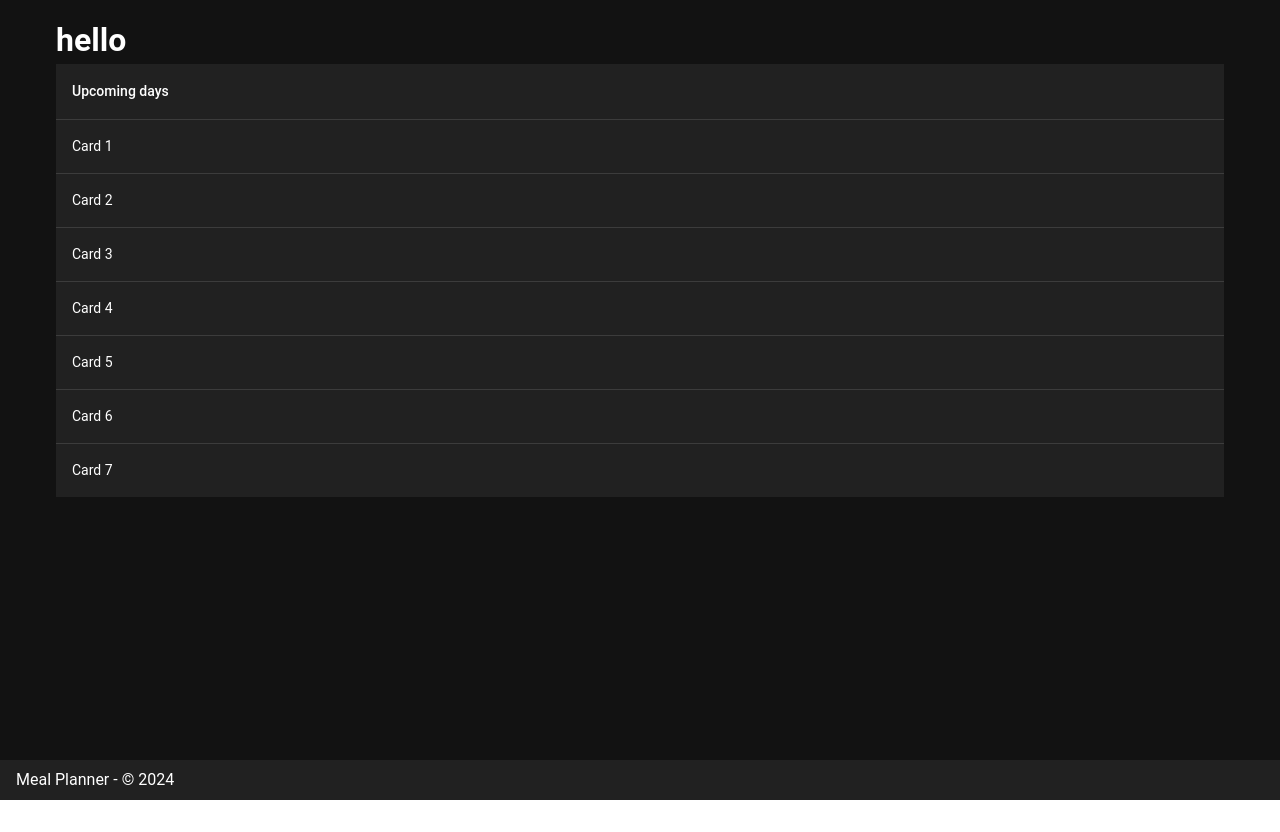
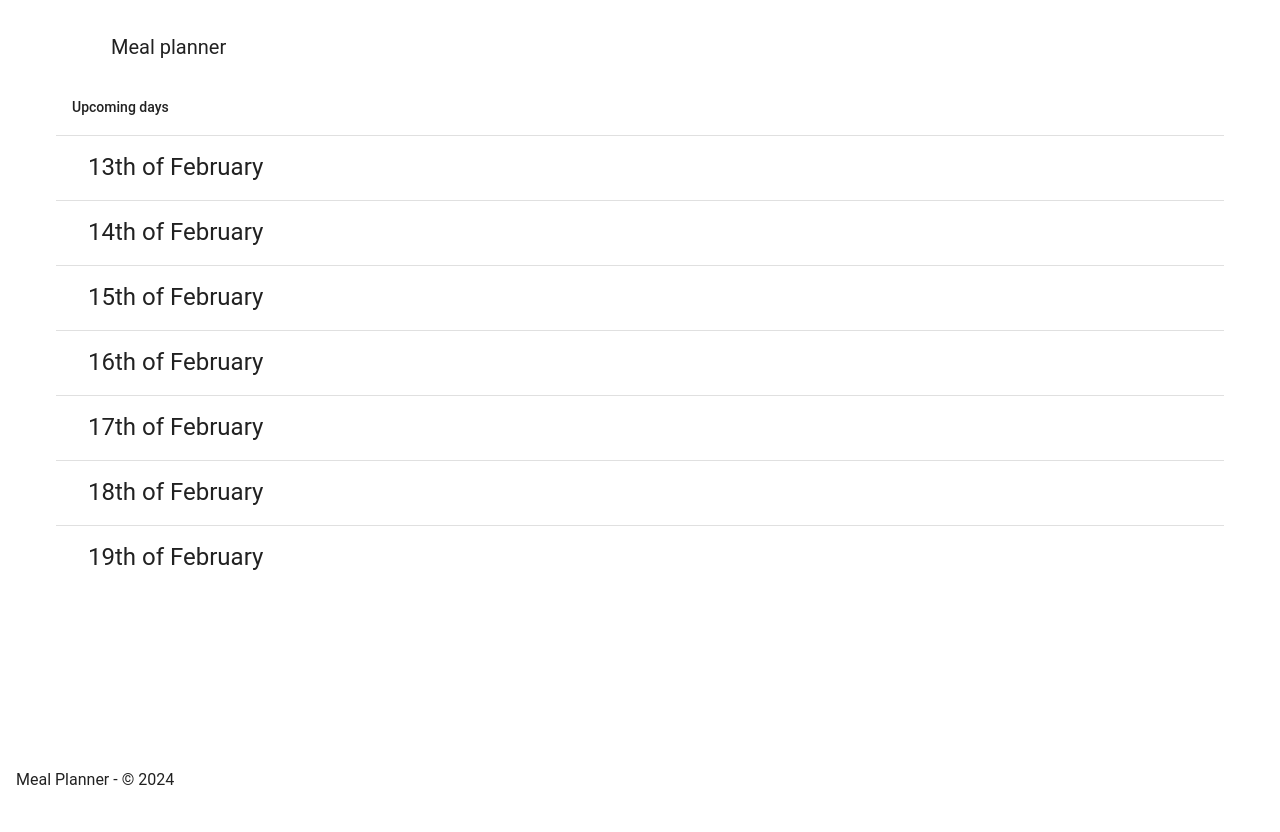
Before and after one commit to nekkox/Recipe-App, a Vue app: page / in a window 1280 px wide. Before the commit the page ends 800 px from the top, so only its background shows below. Built offline with nearby package versions, Linux system fonts and the light colour scheme; no server answers.

Commit message:
Create CalendarCard Component

```diff
--- a/package.json
+++ b/package.json
@@ -11,6 +11,7 @@
     "format": "prettier --write src/"
   },
   "dependencies": {
+    "material-design-icons-iconfont": "^6.7.0",
     "pinia": "^2.1.7",
     "vue": "^3.4.15",
     "vue-router": "^4.2.5",
--- a/src/App.vue
+++ b/src/App.vue
@@ -4,7 +4,7 @@ import { RouterLink, RouterView } from 'vue-router'
 </script>
 
 <template>
-<v-app theme="dark">
+<v-layout >
   <v-container class="main">
     <main>
 
@@ -16,7 +16,7 @@ import { RouterLink, RouterView } from 'vue-router'
     <span>Meal Planner</span>&nbsp;- &copy;
     {{ new Date().getFullYear() }}
   </v-footer>
-</v-app>
+</v-layout>
 </template>
 
 <style scoped>
--- /dev/null
+++ b/src/components/CalendarCard.vue
@@ -0,0 +1,13 @@
+<script setup>
+import { useFormatDate } from '@/composables/formatters'
+
+const props = defineProps(['card'])
+</script>
+
+<template>
+    <v-sheet class="d-flex justify-lg-space-between">
+        <v-sheet class="ma-2 pa-2">
+            <h2 class="text-h5">{{ useFormatDate(props.card.date) }}</h2>
+        </v-sheet>
+    </v-sheet>
+</template>
--- a/src/components/CalendarDays.vue
+++ b/src/components/CalendarDays.vue
@@ -1,5 +1,6 @@
 <script setup>
 import { ref } from 'vue'
+import Card from '@/components/CalendarCard.vue'
 const props = defineProps({
   date: {
     type: Date,
@@ -40,7 +41,7 @@ console.log(cards);
     </thead>
     <tbody>
       <tr v-for="card in cards" :key="card.date.toString()">
-        <td class="py-4">{{ card.content }}</td>
+      <td>  <Card :card="card"></Card></td>
       </tr>
 
     </tbody>
--- a/src/composables/formatters.js
+++ b/src/composables/formatters.js
@@ -1,13 +1,22 @@
-const getSuffix = (day)=>{
-    const suffixes = ["th", "st", "nd", "rd"];
-    const remainder = day % 100
-  return  suffixes[0] || suffixes[remainder] || suffixes[(remainder - 20) % 10]
-
-}
+const getSuffix = (day)=> {
+  if (day > 3 && day < 21) return "th";
+  switch (day % 10) {
+    case 1:
+      return "st";
+    case 2:
+      return "nd";
+    case 3:
+      return "rd";
+    default:
+      return "th";
+  }
+};
 
 export const useFormatDate = (date) => {
+
     const day = date.getDate();
     const month = date.toLocaleString("default", { month: "long" });
     const ordinal = getSuffix(day);
+
     return `${day}${ordinal} of ${month}`;
     };
--- /dev/null
+++ b/src/layouts/default/AppBar.vue
@@ -0,0 +1,12 @@
+<script setup >
+
+</script>
+<template>
+  <v-app-bar flat>
+
+    <v-app-bar-title>
+      <v-icon icon="fa-duotone" />
+      Meal planner
+    </v-app-bar-title>
+  </v-app-bar>
+</template>
--- /dev/null
+++ b/src/layouts/default/Default.vue
@@ -0,0 +1,13 @@
+<template>
+     <v-app>
+<DefaultBar />
+
+<DefaultView />
+     </v-app>
+
+</template>
+
+<script setup>
+  import DefaultBar from './AppBar.vue'
+  import DefaultView from './View.vue'
+</script>
--- /dev/null
+++ b/src/layouts/default/View.vue
@@ -0,0 +1,12 @@
+<template>
+    <v-main>
+      <router-view />
+      <MealPlanner>
+
+      </MealPlanner>
+    </v-main>
+  </template>
+
+  <script setup>
+ import MealPlanner  from '@/components/MealPlanner.vue'
+  </script>
--- a/src/router/index.js
+++ b/src/router/index.js
@@ -7,7 +7,7 @@ const router = createRouter({
     {
       path: '/',
       name: 'home',
-      component: HomeView
+      component: ()=>import('@/layouts/default/Default.vue')
     },
     {
       path: '/about',
```
Also changed, not shown: 1 other file (tests, documents, lock files or other folders).
